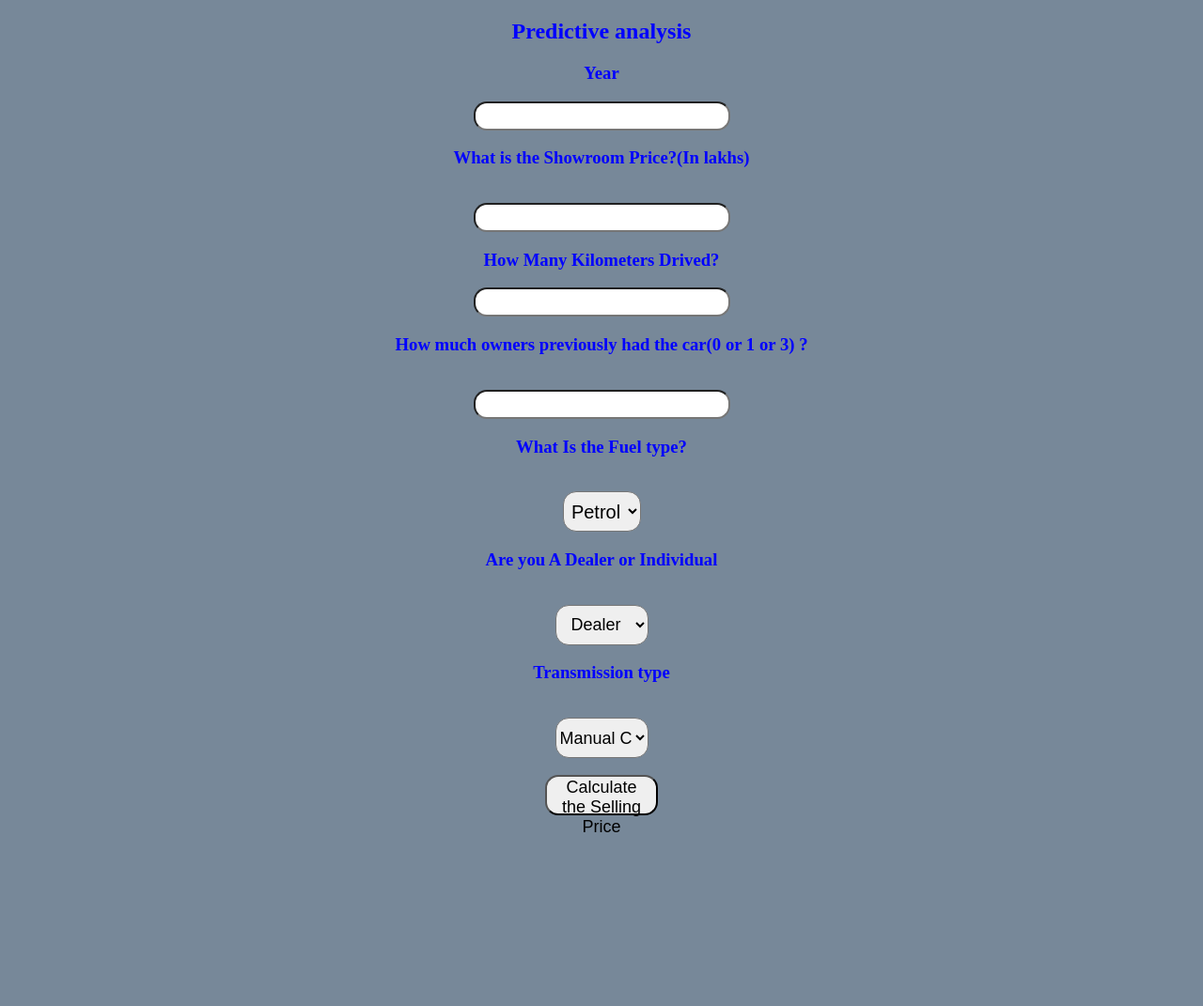
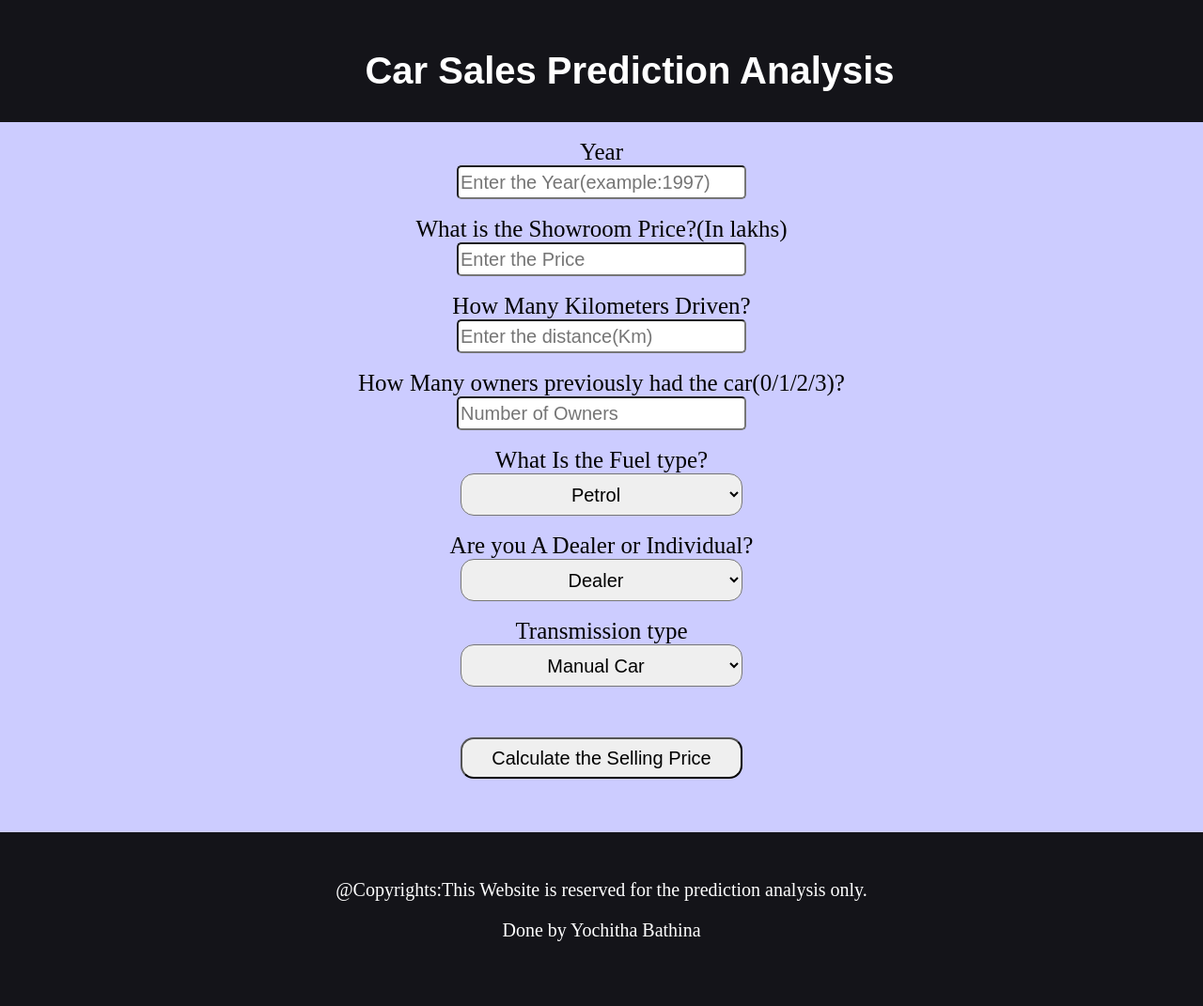
Before and after one commit to YochithaBathina/Car_price_prediction, a Flask app: page / in a window 1280 px wide. Shown: that part at 94% size. Before the commit the page ends 945 px from the top of that part, so only its background shows below. Run offline with Flask 2, Linux system fonts and the light colour scheme; the page is wider than the window, and the part outside it is not shown.

Commit message:
Add files via upload

```diff
--- a/templates/index_page.html
+++ b/templates/index_page.html
@@ -1,101 +1,40 @@
 <!DOCTYPE html>
 <html lang="en">
-
     <head>
+        <title>CAR SALES PREDICTION ANALYSIS</title>
         <meta charset="UTF-8">
         <meta name="viewport" content="width=device-width, initial-scale=1.0">
-    <title>Document</title>
-</head>
-
-<body>
-
-    <div style="color:blue">
-        <form action="{{ url_for('predict')}}" method="post">
-            <h2>Predictive analysis</h2>
-            <h3>Year</h3>
-            <input id="first" name="Year" type="number ">
-            <h3>What is the Showroom Price?(In lakhs)</h3><br><input id="second" name="Present_Price" required="required">
-            <h3>How Many Kilometers Drived?</h3><input id="third" name="Kms_Driven" required="required">
-            <h3>How much owners previously had the car(0 or 1 or 3) ?</h3><br><input id="fourth" name="Owner" required="required">
-            <h3>What Is the Fuel type?</h3><br><select name="Fuel_Type_Petrol" id="fuel" required="required">
-                <option value="Petrol">Petrol</option>
-                <option value="Diesel">Diesel</option>
-                <option value="Diesel">CNG</option>
-            </select>
-            <h3>Are you A Dealer or Individual</h3><br><select name="Seller_Type_Individual" id="resea" required="required">
-                <option value="Dealer">Dealer</option>
-                <option value="Individual">Individual</option>
-            </select>
-            <h3>Transmission type</h3><br><select name="Transmission_Mannual" id="research" required="required">
-                <option value="Mannual">Manual Car</option>
-                <option value="Automatic">Automatic Car</option>
-            </select>
-            <br><br><button id="sub" type="submit ">Calculate the Selling Price</button>
-            <br>
-
-
-
-
-        </form>
-
-
-
-        <br><br><h3>{{ prediction_text }}<h3>
-    </div>
-
-
-
-
         <style>
         body {
-            background-color: lightslategray;
+            background-color:#ccccff;
             text-align: center;
-            padding: 0px;
+            margin:0;
         }
 
         #research {
             font-size: 18px;
-            width: 100px;
+            width: 300px;
             height: 23px;
             top: 23px;
         }
-
-        #box {
-            border-radius: 60px;
-            border-color: 45px;
-            border-style: solid;
-            font-family: cursive;
-            text-align: center;
-            background-color: rgb(168, 131, 61);
-            font-size: medium;
-            position: absolute;
-            width: 700px;
-            bottom: 9%;
-            height: 850px;
-            right: 30%;
-            padding: 0px;
-            margin: 0px;
-            font-size: 14px;
-        }
-
         #fuel {
-            width: 83px;
-            height: 43px;
+            width: 300px;
+            height: 45px;
             text-align: center;
             border-radius: 14px;
             font-size: 20px;
         }
 
         #fuel:hover {
-            background-color: coral;
+            background-color:coral;
         }
 
         #research {
-            width: 99px;
-            height: 43px;
+            width: 300px;
+            height: 45px;
             text-align: center;
             border-radius: 14px;
-            font-size: 18px;
+            font-size: 20px;
         }
 
         #research:hover {
@@ -103,11 +42,11 @@
         }
 
         #resea {
-            width: 99px;
-            height: 43px;
+            width: 300px;
+            height: 45px;
             text-align: center;
             border-radius: 14px;
-            font-size: 18px;
+            font-size: 20px;
         }
 
         #resea:hover {
@@ -115,45 +54,102 @@
         }
 
         #sub {
-            width: 120px;
-            height: 43px;
+            width: 300px;
+            height: 44px;
             text-align: center;
             border-radius: 14px;
-            font-size: 18px;
+            font-size: 20px;
         }
 
         #sub:hover {
-            background-color: darkcyan;
+            background-color: lightgrey;
         }
 
         #first {
-            border-radius: 14px;
-            height: 25px;
+            height:30px;
+            border-radius:5px;
             font-size: 20px;
+            width:300px;
+            text-align:left;
+        }
+
+        .header {
+  overflow: hidden;
+  background-color:rgba(0,0,0,0.9);
+  padding:30px ;
+  width: 100%;
+  height: 70px;
   text-align: center;
 }
-
-        #second {
-            border-radius: 14px;
-            height: 25px;
-            font-size: 20px;
+.header a {
+  float: none;
+  color: white;
+  text-align:center;
+  padding: 16px;
+  text-decoration: none;
+  font-size: 50px;
+  line-height:90px;
+  border-radius:10px;
+}
+.header a.logo {
+  font-size: 40px;
+  font-weight: bold;
+  font-family: sans-serif;
   text-align: center;
 }
-
-        #third {
-            border-radius: 14px;
-            height: 25px;
-            font-size: 20px;
-            text-align: center;
-        }
-
-        #fourth {
-            border-radius: 14px;
-            height: 25px;
-            font-size: 20px;
-            text-align: center;
+.foo{
+    background-color: rgba(0,0,0,0.9);
+    height: 125px;
+    padding:30px;
+    font-size:20px;
+    color:white;
 }
     </style>
+    </head>
+   <body>
+       <div class="header">
+  <a href="#default" class="logo">Car Sales Prediction Analysis</a>
+  </div>
+    <div style="color:black">
+        <form style="text-align: center;" action="{{ url_for('predict')}}" method="post"><br>
+            <label for="Year" style="font-size:25px;font-family:serif;">Year</label><br>
+            <input type="text" id="first" name="Year" placeholder="Enter the Year(example:1997)" pattern="^[12][0-9]{3}$" required><br><br>
+            <label for="price" style="font-size:25px;font-family:serif">What is the Showroom Price?(In lakhs)</label><br>
+            <input id="first" name="Present_Price" placeholder="Enter the Price " required><br><br>
+            <label for="km" style="font-size:25px;font-family:serif">How Many Kilometers Driven?</label><br>
+            <input id="first" name="Kms_Driven" placeholder="Enter the distance(Km)" required><br><br>
+            <label for="owners" style="font-size:25px;font-family:serif">How Many owners previously had the car(0/1/2/3)?</label><br>
+            <input id="first" name="Owner" placeholder="Number of Owners" required><br><br>
+            <label for="types" style="font-size:25px;font-family:serif">What Is the Fuel type?</label><br>
+            <select name="Fuel_Type_Petrol" id="fuel" required="required">
+                <option value="Petrol">Petrol</option>
+                <option value="Diesel">Diesel</option>
+                <option value="Diesel">CNG</option>
+            </select><br><br>
+            <label for="indi" style="font-size:25px;font-family:serif">Are you A Dealer or Individual?</label><br>
+            <select name="Seller_Type_Individual" id="resea" required="required">
+                <option value="Dealer">Dealer</option>
+                <option value="Individual">Individual</option>
+            </select><br><br>
+            <label for="T-type" style="font-size:25px;font-family:serif">Transmission type</label><br>
+
+            <select name="Transmission_Mannual" id="research" required="required">
+                <option value="Mannual">Manual Car</option>
+                <option value="Automatic">Automatic Car</option>
+            </select><br><br>
+            <br><br>
+            <button type="submit" id="sub">Calculate the Selling Price</button>
+            <br>
+        </form>
+        <br><br>
+        <h1>{{ Prediction_Text }}</h1>
+    </div>
+       <footer class="foo">
+            <center>
+                <p>@Copyrights:This Website is reserved for the prediction analysis only.</p>
+                <p>Done by Yochitha Bathina</p>
+            </center>
+        </footer>
   </body>
 
 </html>
```
Lines whose indentation alone changed are shown as unchanged.
